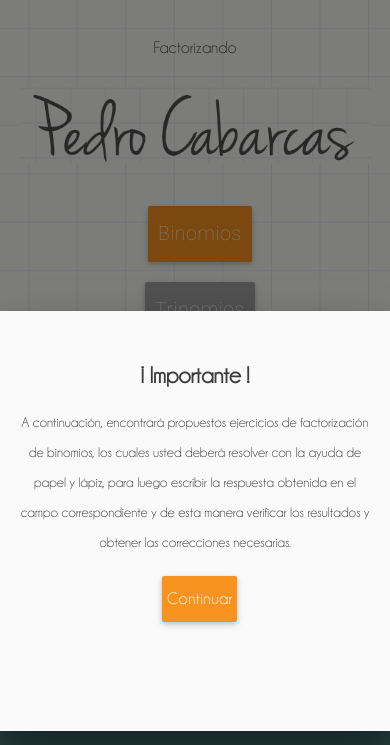
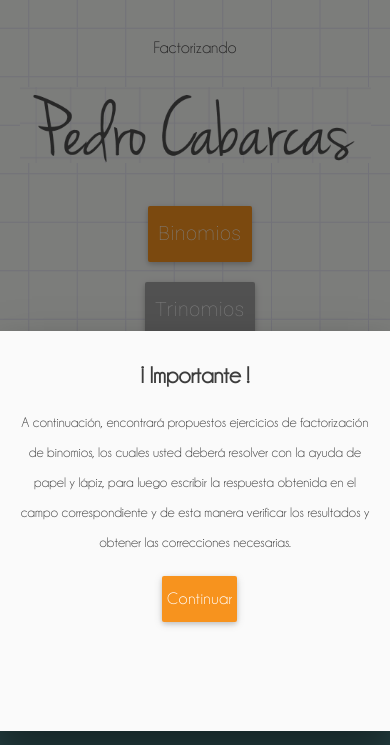
Before and after one commit to ceadUTB/factorizacion, a website: page public_html/index.html in a window 390 px wide. Shown: the part 113-858 px from the top of the page. Drawn offline with Linux system fonts and the light colour scheme.

Commit message:
Correcciones modal

```diff
--- a/public_html/css/general.css
+++ b/public_html/css/general.css
@@ -172,8 +172,8 @@ footer.page-footer {
 
     /*Modal*/
     .modal{
-        padding-top: 40px;
-        height: 50%;
+        padding-top: 20px;
+        height: 70%;
     }
 
     .modal p{
@@ -208,7 +208,7 @@ footer.page-footer {
 
     /*Modal*/
     .modal{
-        padding: 20px 4px;
+        padding: 15px 4px;
         height: 40%;
     }
 
```
